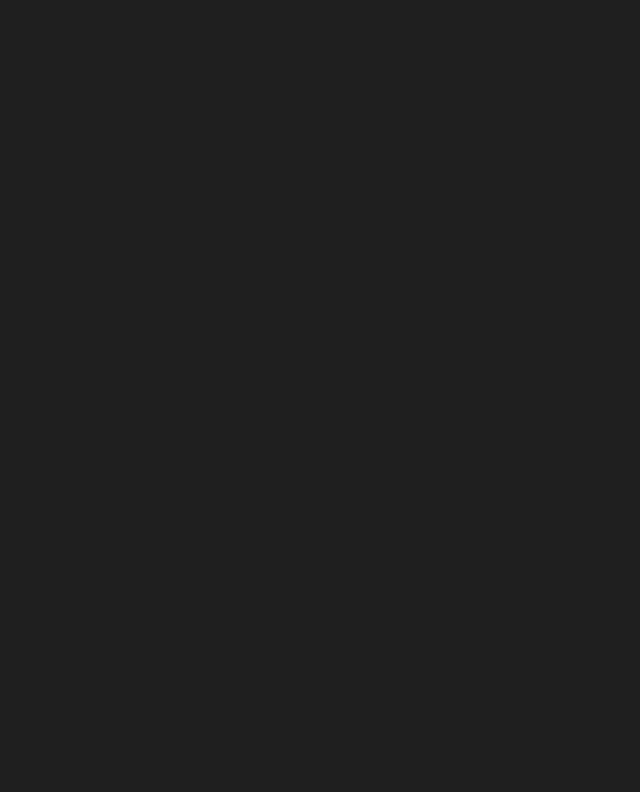
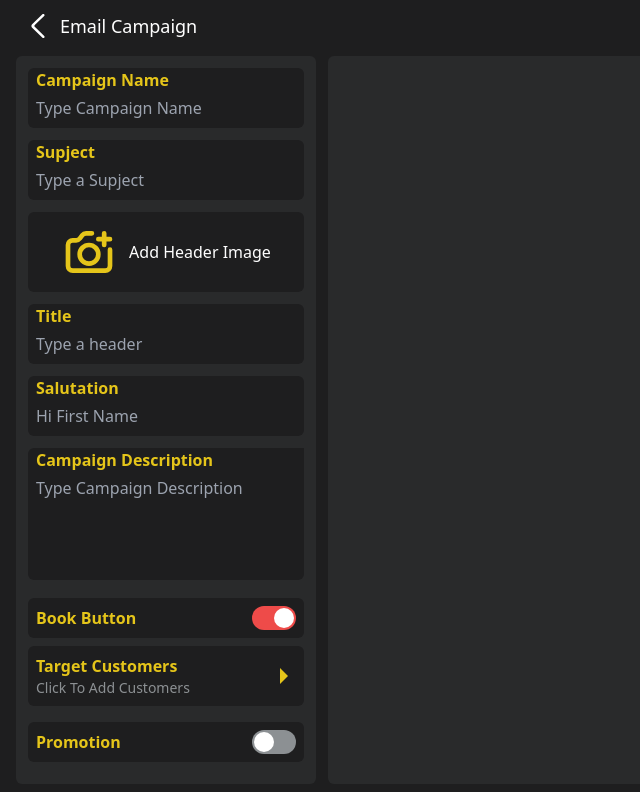
Before and after one commit to DavidMeseha/Campagin-and-survey, a React (Create React App) app: page /create-survey in a window 1280 px wide. Before the commit this address had no page. Shown: the top 792 px of the page, without its empty margins (0-640 px from the left). Built offline with nearby package versions, Linux system fonts and the light colour scheme.

Commit message:
Create Survey

```diff
--- a/src/AppRouting.js
+++ b/src/AppRouting.js
@@ -4,6 +4,7 @@ import { BrowserRouter } from "react-router-dom";
 import CreateCampaign from "./page/CreateCampaign";
 import SMSCampgain from "./page/SMSCampgain";
 import EmailCampaign from "./page/EmailCampaign";
+import CreateSurvey from "./page/CreateSurvey";
 
 
 const AppRouting = () => {
@@ -18,6 +19,7 @@ const AppRouting = () => {
                 <Route path='/create-campaign/email' element={<EmailCampaign />} />
                 <Route path='/create-campaign/email/:template' element={<EmailCampaign />} />
                 <Route path='/edit-campaign/email/:id' element={<EmailCampaign />} />
+                <Route path='/create-survey' element={<CreateSurvey />} />
             </Routes>
         </BrowserRouter>
     )
--- a/src/components/create-campaign/Card.js
+++ b/src/components/create-campaign/Card.js
@@ -31,7 +31,7 @@ const Card = ({ campaign, type }) => {
                         <Button name={'Email'} color={'bg-color4'} action={() => navigate(`/create-campaign/email/${type}`)} />
                         <Button name={'SMS'} color={'bg-green'} action={() => navigate(`/create-campaign/sms/${type}`)} />
                     </>
-                    : <Button name={'Create Survey'} color={'bg-color4'} />
+                    : <Button name={'Create Survey'} color={'bg-color4'} action={()=>navigate(`/create-survey`)} />
                 }
             </div>
         </div>
--- /dev/null
+++ b/src/page/CreateSurvey.js
@@ -0,0 +1,66 @@
+import { useLocation, useNavigate, useParams } from "react-router";
+import Header from "../components/general/Header";
+import EmailMenu from "../components/create-campaign/EmailMenu";
+import { useEffect, useState } from "react";
+import Button from "../components/general/Button";
+import useData from "../hooks/useData";
+import { cloneDeep } from "lodash";
+import { companyData } from "../constants/initialData";
+import templates from "../constants/campaign-templates";
+
+const CreateSurvey = () => {
+    const navigate = useNavigate()
+    const location = useLocation()
+    const { id, template } = useParams()
+    const { campaigns } = useData()
+    const [campaign, setCampaign] = useState({})
+    const [selectedCampaign, setSelectedCampaign] = useState({})
+    const isEdit = location.pathname !== `/create-campaign/sms/${template}`
+    const [isView, setIsView] = useState(isEdit)
+
+    useEffect(() => {
+        if (isEdit && id) {
+            let foundCampaign = {}
+            for (let campaign of campaigns) {
+                if (campaign.id === id) {
+                    foundCampaign = cloneDeep(campaign)
+                    break
+                }
+            }
+
+            setCampaign(foundCampaign)
+            setSelectedCampaign(foundCampaign)
+        }
+
+        if (template && template != 'custom') {
+            setCampaign(templates[template].email)
+            setSelectedCampaign(templates[template].email)
+        }
+    }, [campaigns])
+
+    return (
+        <div className="relative">
+            <div className="relative h-[100vh] mx-4 text-color2 overflow-hidden">
+                <div className="flex justify-between items-center p-3">
+                    <Header title={'Email Campaign'} action={() => navigate('/')} />
+                    <div className="w-16 sm:hidden">
+                        <Button
+                            name={isView ? 'Edit' : 'View'}
+                            action={() => setIsView(!isView)}
+                            color={'bg-color4'}
+                        />
+                    </div>
+                </div>
+                <main className={`absolute flex gap-3 sm:w-full w-[200%] top-14 bottom-4 ${isView ? 'left-[-100%]' : 'left-0'} sm:left-0`}>
+                    <div className="sm:w-[300px] w-1/2 p-3 bg-secondary rounded-md overflow-auto">
+                        <EmailMenu campaign={campaign} selectedCampaign={selectedCampaign} setCampaign={setCampaign} isEdit={isEdit} />
+                    </div>
+                    <div className="sm:grow w-1/2 p-3 bg-secondary rounded-md overflow-auto">
+
+                    </div>
+                </main>
+            </div>
+        </div>
+    )
+};
+export default CreateSurvey;
```
